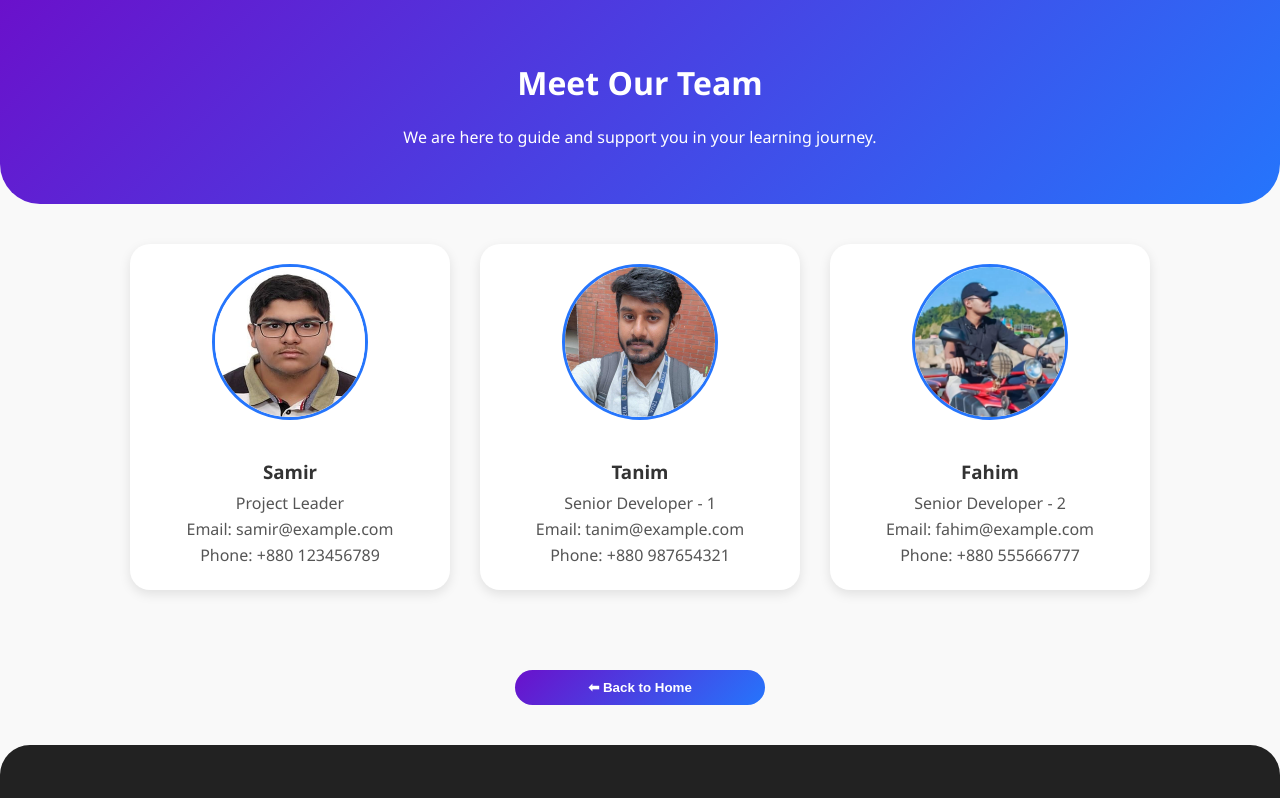
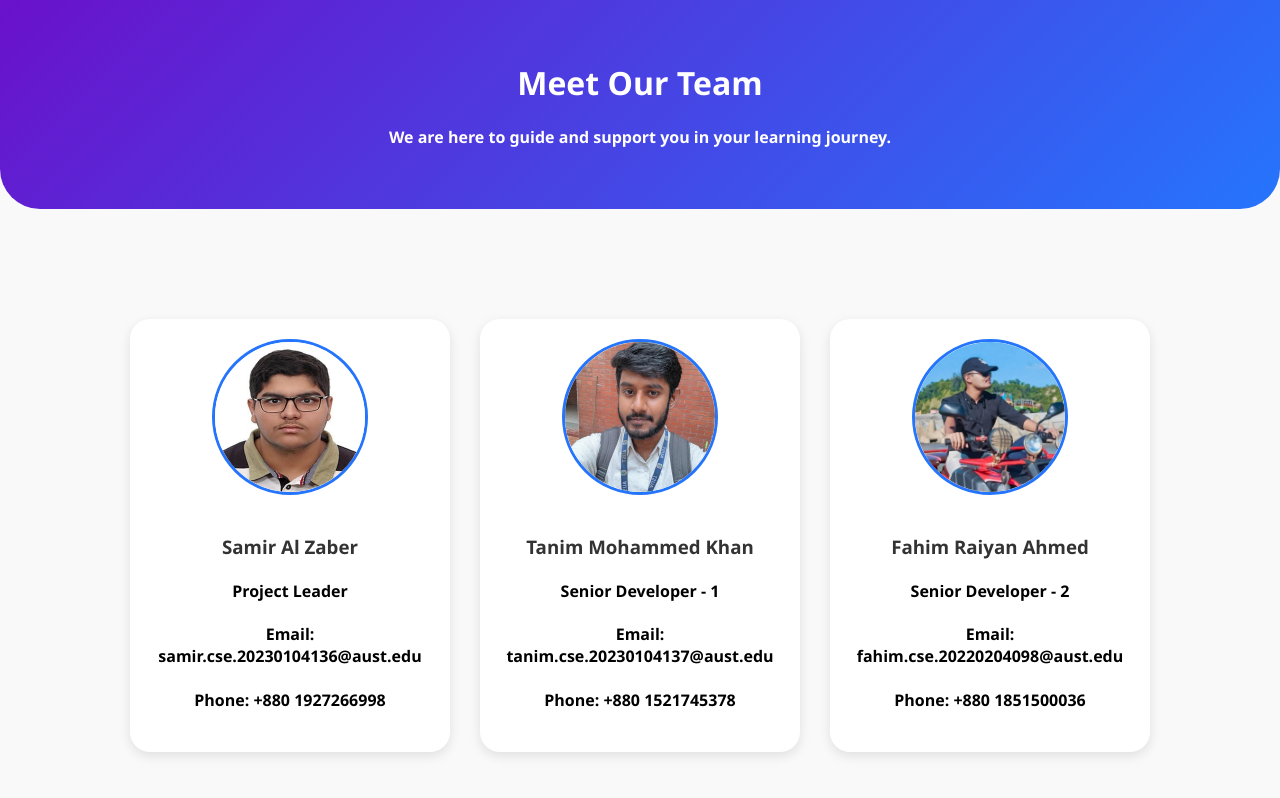
Before and after one commit to Samir-AlJaber/BrightLearning, a React (Create React App) app: page /contact in a window 1280 px wide. Shown: the top 798 px of the page. Built offline with nearby package versions, Linux system fonts and the light colour scheme.

Commit message:
Contact page style updated

```diff
--- a/src/Pages/ContactPage/ContactPage.css
+++ b/src/Pages/ContactPage/ContactPage.css
@@ -20,7 +20,7 @@
   justify-content: center;
   flex-wrap: wrap;
   gap: 30px;
-  margin: 40px auto;
+  margin: 110px auto 40px auto;
   width: 90%;
   max-width: 1200px;
 }
@@ -33,6 +33,11 @@
   width: 280px;
   text-align: center;
   transition: transform 0.3s ease;
+}
+
+.team-card:hover {
+  transform: translateY(-5px);
+  border: 2px solid #2563eb;
 }
 
 .team-card img {
@@ -49,7 +54,7 @@
   color: #333;
 }
 
-.team-card p {
+.team-card h5 {
   margin: 4px 0;
   color: #555;
 }
--- a/src/Pages/ContactPage/ContactPage.js
+++ b/src/Pages/ContactPage/ContactPage.js
@@ -15,32 +15,32 @@ const ContactPage = () => {
 
       <header className="contact-header">
         <h1>Meet Our Team</h1>
-        <p>We are here to guide and support you in your learning journey.</p>
+        <h4>We are here to guide and support you in your learning journey.</h4>
       </header>
 
       <section className="team-section">
         <div className="team-card">
           <img src={samirPic} alt="Samir" />
-          <h3>Samir</h3>
-          <p>Project Leader</p>
-          <p>Email: samir@example.com</p>
-          <p>Phone: +880 123456789</p>
+          <h3>Samir Al Zaber</h3>
+          <h4>Project Leader</h4>
+          <h4>Email: samir.cse.20230104136@aust.edu</h4>
+          <h4>Phone: +880 1927266998</h4>
         </div>
 
         <div className="team-card">
           <img src={tanimPic} alt="Tanim" />
-          <h3>Tanim</h3>
-          <p>Senior Developer - 1</p>
-          <p>Email: tanim@example.com</p>
-          <p>Phone: +880 987654321</p>
+          <h3>Tanim Mohammed Khan</h3>
+          <h4>Senior Developer - 1</h4>
+          <h4>Email: tanim.cse.20230104137@aust.edu</h4>
+          <h4>Phone: +880 1521745378</h4>
         </div>
 
         <div className="team-card">
           <img src={fahimPic} alt="Fahim" />
-          <h3>Fahim</h3>
-          <p>Senior Developer - 2</p>
-          <p>Email: fahim@example.com</p>
-          <p>Phone: +880 555666777</p>
+          <h3>Fahim Raiyan Ahmed</h3>
+          <h4>Senior Developer - 2</h4>
+          <h4>Email: fahim.cse.20220204098@aust.edu</h4>
+          <h4>Phone: +880 1851500036</h4>
         </div>
       </section>
 
```
